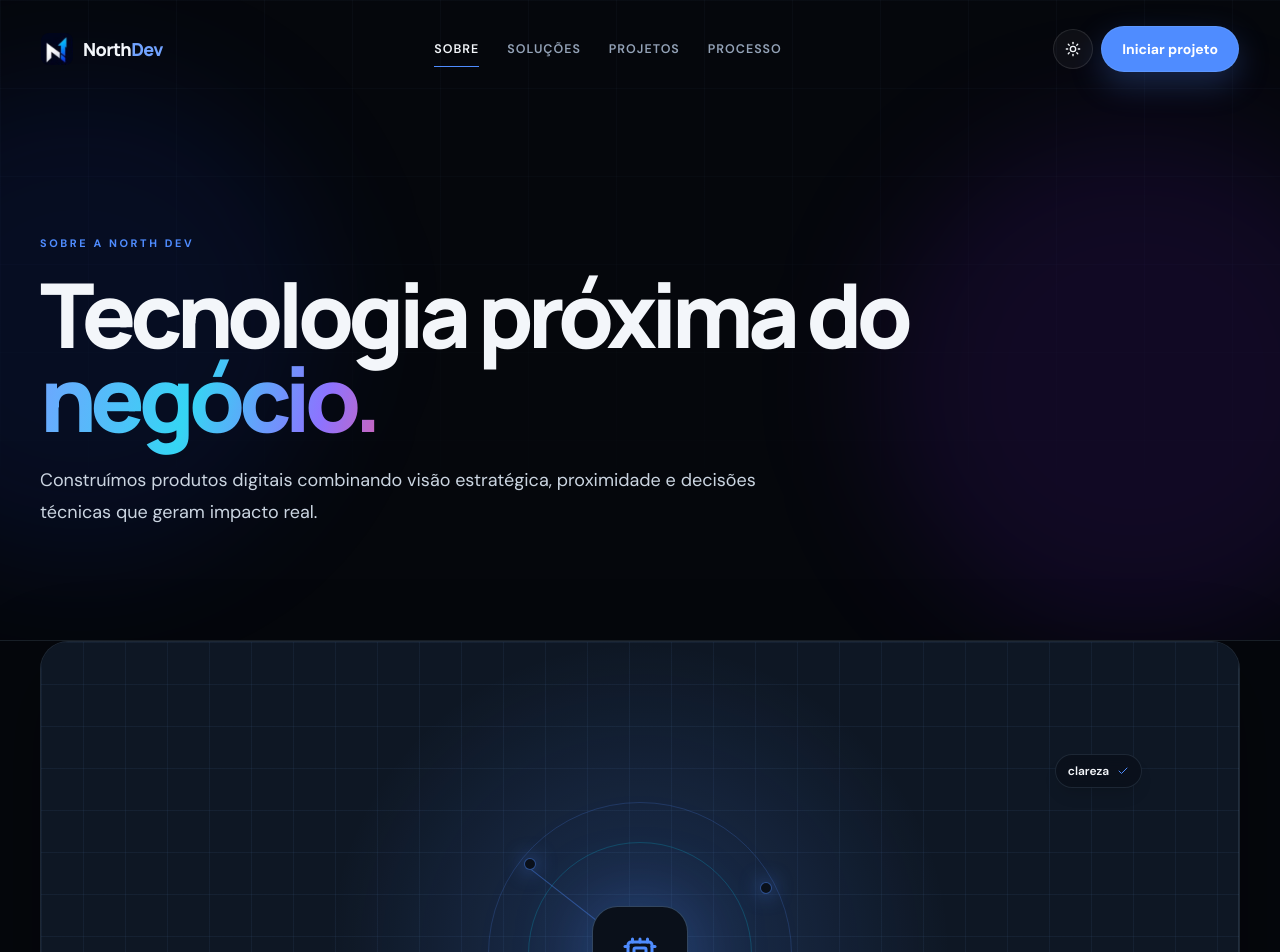
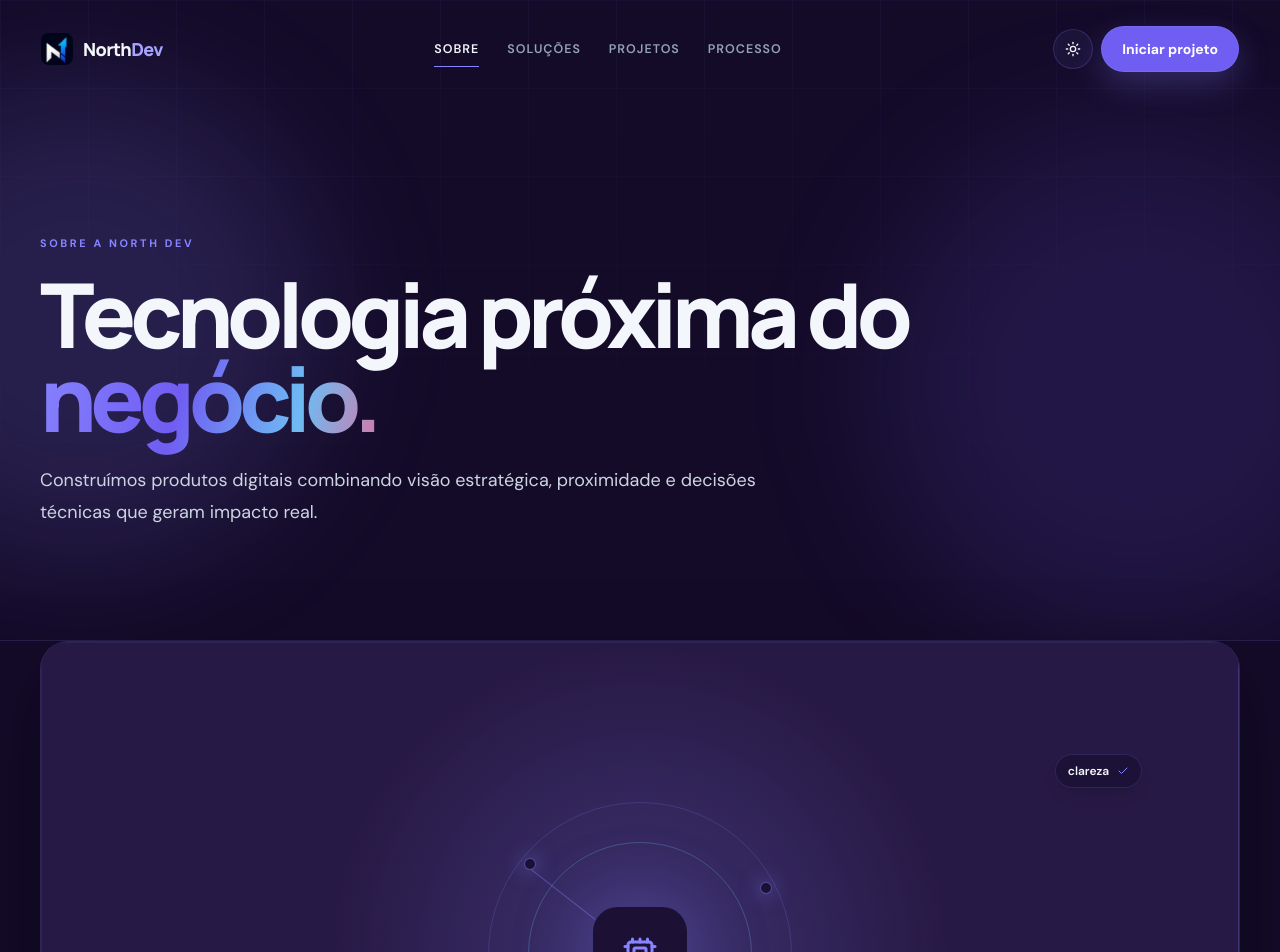
Before and after one commit to Impedrohenriq/NortDev_V2, a React (Vite) app: page /sobre in a window 1280 px wide. Shown: the top 952 px of the page. Built offline with nearby package versions, Linux system fonts and the light colour scheme.

Commit message:
Alteração de cores

```diff
--- a/src/App.tsx
+++ b/src/App.tsx
@@ -73,9 +73,13 @@ function Site() {
   const { theme, toggleTheme } = useTheme();
   const location = useLocation();
   const reduceMotion = useReducedMotion();
+  const pageTheme = location.pathname === '/' ? 'home' : location.pathname.slice(1);
 
   return (
-    <div className="theme-root min-h-screen overflow-x-clip bg-bg text-body transition-colors duration-500">
+    <div
+      className="theme-root min-h-screen overflow-x-clip bg-bg text-body transition-colors duration-500"
+      data-page={pageTheme}
+    >
       <RouteEffects />
       <a href="#conteudo" className="skip-link">Ir para o conteúdo</a>
       <Header theme={theme} onToggleTheme={toggleTheme} />
--- a/src/styles/index.css
+++ b/src/styles/index.css
@@ -80,6 +80,72 @@
   --contact-line: rgba(255, 255, 255, 0.1);
   --contact-item-bg: rgba(255, 255, 255, 0.045);
   --shadow-card: 0 26px 80px rgba(0, 0, 0, 0.34);
+}
+
+.dark .theme-root[data-page="sobre"] {
+  --bg: #140b29;
+  --surface: #1c1134;
+  --surface-soft: #271945;
+  --line: rgba(135, 132, 255, 0.17);
+  --accent: #8784ff;
+  --accent-strong: #a6a4ff;
+  --cyan: #6ebbf3;
+  --violet: #705df2;
+  --nav: rgba(20, 11, 41, 0.84);
+  --hero-bg: #140b29;
+  --hero-line: rgba(135, 132, 255, 0.2);
+  --hero-surface: rgba(135, 132, 255, 0.07);
+  --hero-chip: rgba(28, 17, 52, 0.86);
+  --hero-edge: #140b29;
+  --hero-grid: rgba(135, 132, 255, 0.14);
+  --hero-gradient: linear-gradient(105deg, #8784ff 0%, #705df2 42%, #6ebbf3 76%, #ff5b86 110%);
+  --contact-bg: #1c1134;
+  --contact-line: rgba(135, 132, 255, 0.18);
+  --contact-item-bg: rgba(135, 132, 255, 0.06);
+}
+
+.dark .theme-root[data-page="processo"] {
+  --bg: #160c09;
+  --surface: #21110d;
+  --surface-soft: #2c1710;
+  --line: rgba(255, 162, 87, 0.17);
+  --accent: #ff7850;
+  --accent-strong: #ffa257;
+  --cyan: #fbb606;
+  --violet: #ff5b86;
+  --nav: rgba(22, 12, 9, 0.84);
+  --hero-bg: #160c09;
+  --hero-line: rgba(255, 162, 87, 0.2);
+  --hero-surface: rgba(255, 120, 80, 0.06);
+  --hero-chip: rgba(33, 17, 13, 0.86);
+  --hero-edge: #160c09;
+  --hero-grid: rgba(255, 162, 87, 0.13);
+  --hero-gradient: linear-gradient(105deg, #ff7850 0%, #ffa257 54%, #fbb606 100%);
+  --contact-bg: #21110d;
+  --contact-line: rgba(255, 162, 87, 0.18);
+  --contact-item-bg: rgba(255, 120, 80, 0.055);
+}
+
+.dark .theme-root[data-page="projetos"] {
+  --bg: #160810;
+  --surface: #220d17;
+  --surface-soft: #2d1220;
+  --line: rgba(255, 91, 134, 0.17);
+  --accent: #ff5b86;
+  --accent-strong: #ff789d;
+  --cyan: #ff7850;
+  --violet: #ffa257;
+  --nav: rgba(22, 8, 16, 0.84);
+  --hero-bg: #160810;
+  --hero-line: rgba(255, 91, 134, 0.2);
+  --hero-surface: rgba(255, 91, 134, 0.06);
+  --hero-chip: rgba(34, 13, 23, 0.86);
+  --hero-edge: #160810;
+  --hero-grid: rgba(255, 91, 134, 0.13);
+  --hero-gradient: linear-gradient(105deg, #ff5b86 0%, #ff7850 58%, #ffa257 108%);
+  --contact-bg: #220d17;
+  --contact-line: rgba(255, 91, 134, 0.18);
+  --contact-item-bg: rgba(255, 91, 134, 0.055);
 }
 
 @theme inline {
@@ -402,6 +468,91 @@ button:focus-visible, a:focus-visible, input:focus-visible, textarea:focus-visib
   .footer-icon svg { @apply size-4; }
 }
 
+.dark .theme-root:is([data-page="sobre"], [data-page="processo"], [data-page="projetos"]) {
+  .hero-glow-one {
+    background: color-mix(in srgb, var(--accent) 16%, transparent);
+  }
+
+  .hero-glow-two {
+    background: color-mix(in srgb, var(--violet) 14%, transparent);
+  }
+
+  .contact-panel::before {
+    background: color-mix(in srgb, var(--accent) 20%, transparent);
+  }
+
+  .contact-circuit {
+    background-image:
+      linear-gradient(color-mix(in srgb, var(--accent) 22%, transparent) 1px, transparent 1px),
+      linear-gradient(90deg, color-mix(in srgb, var(--accent) 22%, transparent) 1px, transparent 1px);
+  }
+}
+
+.dark .theme-root[data-page="sobre"] {
+  .button-primary {
+    border-color: color-mix(in srgb, #8784ff 30%, transparent);
+    background: #705df2;
+  }
+
+  .button-primary:hover {
+    background: #604bdc;
+  }
+
+  .about-visual {
+    background:
+      linear-gradient(rgba(135, 132, 255, .09) 1px, transparent 1px),
+      linear-gradient(90deg, rgba(135, 132, 255, .09) 1px, transparent 1px),
+      radial-gradient(circle at 50% 50%, color-mix(in srgb, var(--accent) 24%, transparent), transparent 46%),
+      var(--surface-soft);
+  }
+
+  .system-map::after {
+    border-color: color-mix(in srgb, var(--cyan) 28%, transparent);
+  }
+
+  .system-core {
+    border-color: color-mix(in srgb, var(--accent) 34%, transparent);
+    box-shadow: 0 0 80px color-mix(in srgb, var(--accent) 30%, transparent);
+  }
+
+  .system-node {
+    box-shadow: 0 0 20px color-mix(in srgb, var(--accent) 72%, transparent);
+  }
+}
+
+.dark .theme-root[data-page="processo"] .button-primary,
+.dark .theme-root[data-page="projetos"] .button-primary {
+  color: #140b29;
+}
+
+.dark .theme-root[data-page="processo"] {
+  .button-primary {
+    border-color: color-mix(in srgb, #ffa257 36%, transparent);
+    background: #ff7850;
+  }
+
+  .button-primary:hover {
+    background: #ffa257;
+  }
+}
+
+.dark .theme-root[data-page="projetos"] {
+  .button-primary {
+    border-color: color-mix(in srgb, #ff5b86 38%, transparent);
+    background: #ff5b86;
+  }
+
+  .button-primary:hover {
+    background: #ff7850;
+  }
+
+  .project-card-blue:hover,
+  .project-card-cyan:hover {
+    border-color: color-mix(in srgb, var(--accent) 42%, transparent);
+    box-shadow: 0 28px 85px color-mix(in srgb, var(--accent) 10%, rgba(0, 0, 0, .3));
+  }
+}
+
 .js [data-reveal] {
   opacity: 0;
   transform: translateY(24px);
```
